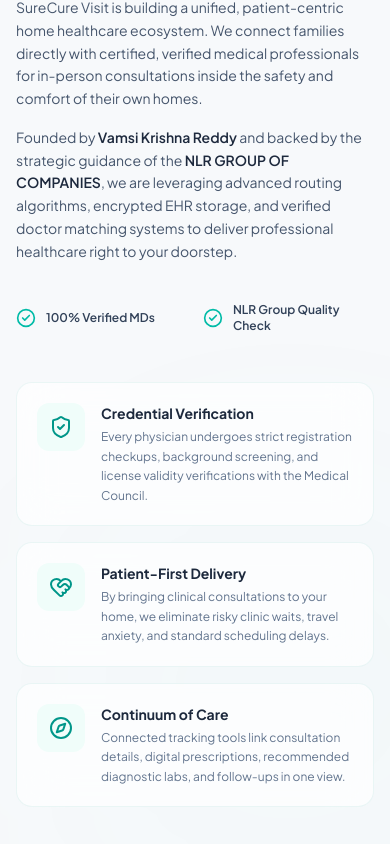
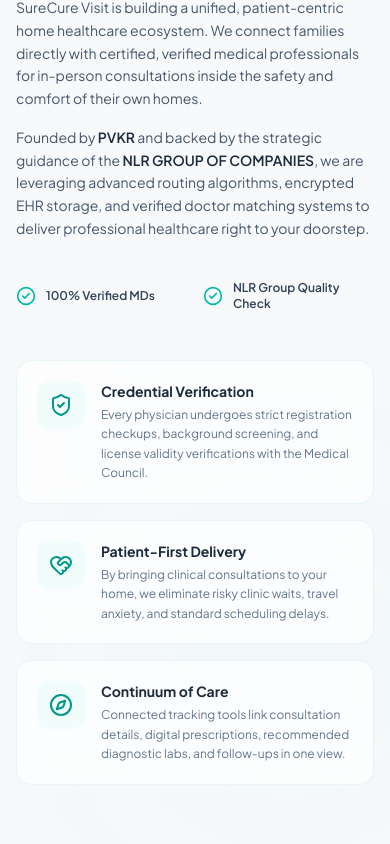
Before and after one commit to NLR-2007/scv, a Next.js app: page / in a window 390 px wide. Shown: the part 1760-2604 px from the top of the page. Built offline with nearby package versions, Linux system fonts and the light colour scheme.

Commit message:
Update founder name to PVKR and phone number to WhatsApp 6302245307

```diff
--- a/src/components/About.tsx
+++ b/src/components/About.tsx
@@ -69,7 +69,7 @@
                 SureCure Visit is building a unified, patient-centric home healthcare ecosystem. We connect families directly with certified, verified medical professionals for in-person consultations inside the safety and comfort of their own homes.
               </p>
               <p>
-                Founded by <strong className="font-semibold text-slate-800 dark:text-slate-200">Vamsi Krishna Reddy</strong> and backed by the strategic guidance of the <strong className="font-semibold text-slate-800 dark:text-slate-200">NLR GROUP OF COMPANIES</strong>, we are leveraging advanced routing algorithms, encrypted EHR storage, and verified doctor matching systems to deliver professional healthcare right to your doorstep.
+                Founded by <strong className="font-semibold text-slate-800 dark:text-slate-200">PVKR</strong> and backed by the strategic guidance of the <strong className="font-semibold text-slate-800 dark:text-slate-200">NLR GROUP OF COMPANIES</strong>, we are leveraging advanced routing algorithms, encrypted EHR storage, and verified doctor matching systems to deliver professional healthcare right to your doorstep.
               </p>
             </motion.div>
 
--- a/src/components/Footer.tsx
+++ b/src/components/Footer.tsx
@@ -88,7 +88,7 @@
               SureCure Visit is building India's next-generation home healthcare platform to connect you with verified clinical practitioners.
             </p>
             <p className="text-xs text-slate-450 dark:text-slate-500">
-              Founder: <span className="font-semibold text-slate-700 dark:text-slate-300">Vamsi Krishna Reddy</span>
+              Founder: <span className="font-semibold text-slate-700 dark:text-slate-300">PVKR</span>
             </p>
           </div>
 
@@ -144,8 +144,20 @@
                   <a href="tel:8341494604" className="hover:text-teal-500 transition-colors">
                     +91 8341494604
                   </a>
-                  <a href="tel:7989405968" className="hover:text-teal-500 transition-colors">
-                    +91 7989405968
+                </div>
+              </div>
+              <div className="flex items-start space-x-2.5">
+                <svg className="w-4 h-4 text-emerald-500 fill-emerald-500/10 shrink-0 mt-0.5" viewBox="0 0 24 24" fill="currentColor">
+                  <path d="M17.472 14.382c-.297-.149-1.758-.867-2.03-.967-.273-.099-.471-.148-.67.15-.197.297-.767.966-.94 1.164-.173.199-.347.223-.644.075-.297-.15-1.255-.463-2.39-1.475-.883-.788-1.48-1.761-1.653-2.059-.173-.297-.018-.458.13-.606.134-.133.298-.347.446-.52.149-.174.198-.298.298-.497.099-.198.05-.371-.025-.52-.075-.149-.669-1.612-.916-2.207-.242-.579-.487-.5-.669-.51-.173-.008-.371-.01-.57-.01-.198 0-.52.074-.792.372-.272.297-1.04 1.016-1.04 2.479 0 1.462 1.065 2.875 1.213 3.074.149.198 2.096 3.2 5.077 4.487.709.306 1.262.489 1.694.625.712.227 1.36.195 1.871.118.571-.085 1.758-.719 2.006-1.413.248-.694.248-1.289.173-1.413-.074-.124-.272-.198-.57-.347m-5.421 7.403h-.004a9.87 9.87 0 01-5.031-1.378l-.361-.214-3.741.982.998-3.648-.235-.374a9.86 9.86 0 01-1.51-5.26c.001-5.45 4.436-9.884 9.888-9.884 2.64 0 5.122 1.03 6.988 2.898a9.825 9.825 0 012.893 6.994c-.003 5.45-4.437 9.884-9.885 9.884m8.413-18.297A11.815 11.815 0 0012.05 0C5.495 0 .16 5.335.157 11.892c0 2.096.547 4.142 1.588 5.945L0 24l6.335-1.662c1.746.953 3.71 1.458 5.704 1.459h.005c6.554 0 11.89-5.335 11.893-11.893a11.821 11.821 0 00-3.48-8.413Z" />
+                </svg>
+                <div className="flex flex-col space-y-1">
+                  <a
+                    href="https://wa.me/916302245307"
+                    target="_blank"
+                    rel="noopener noreferrer"
+                    className="hover:text-emerald-500 dark:hover:text-emerald-400 transition-colors"
+                  >
+                    +91 6302245307
                   </a>
                 </div>
               </div>
```
